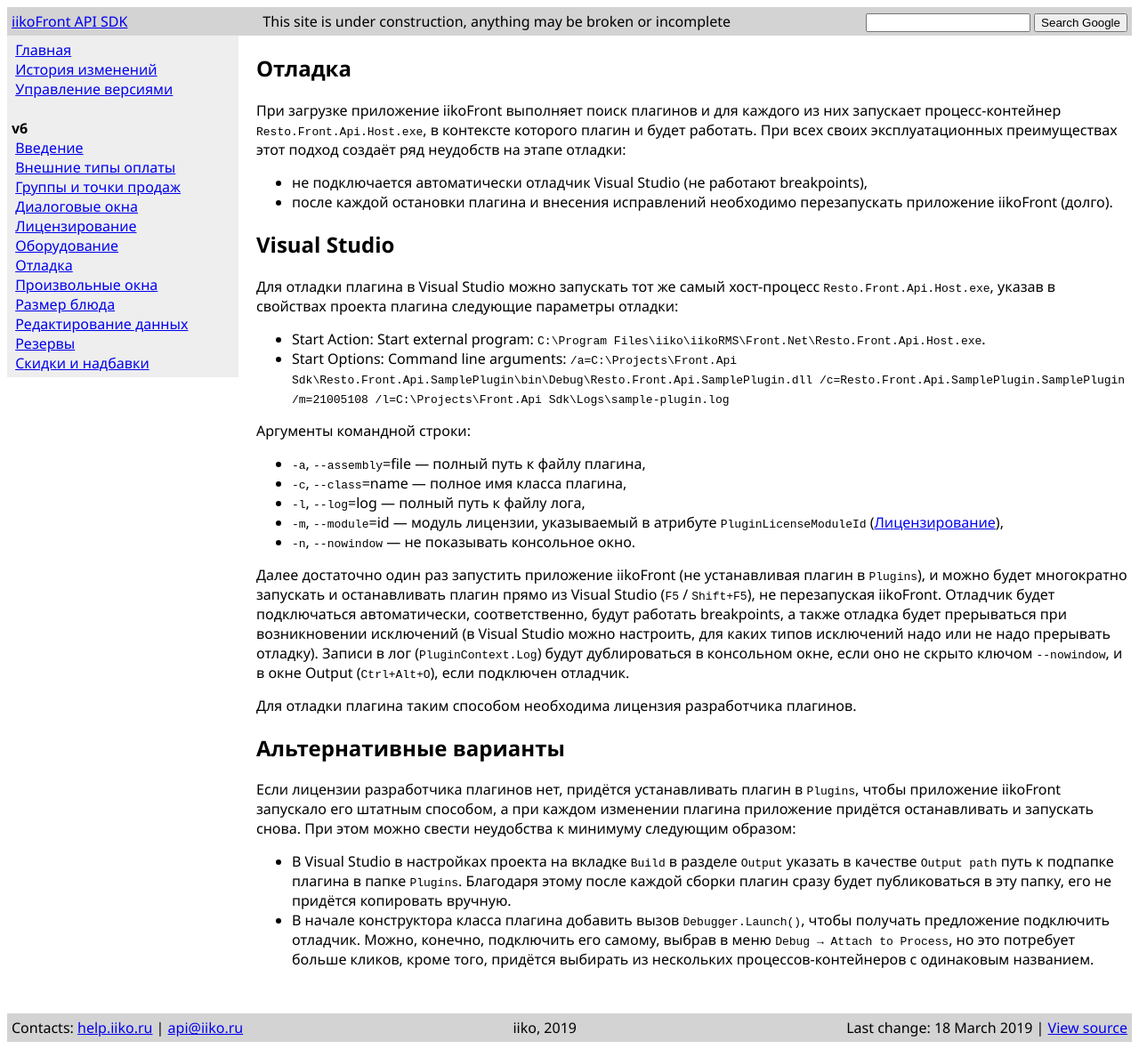
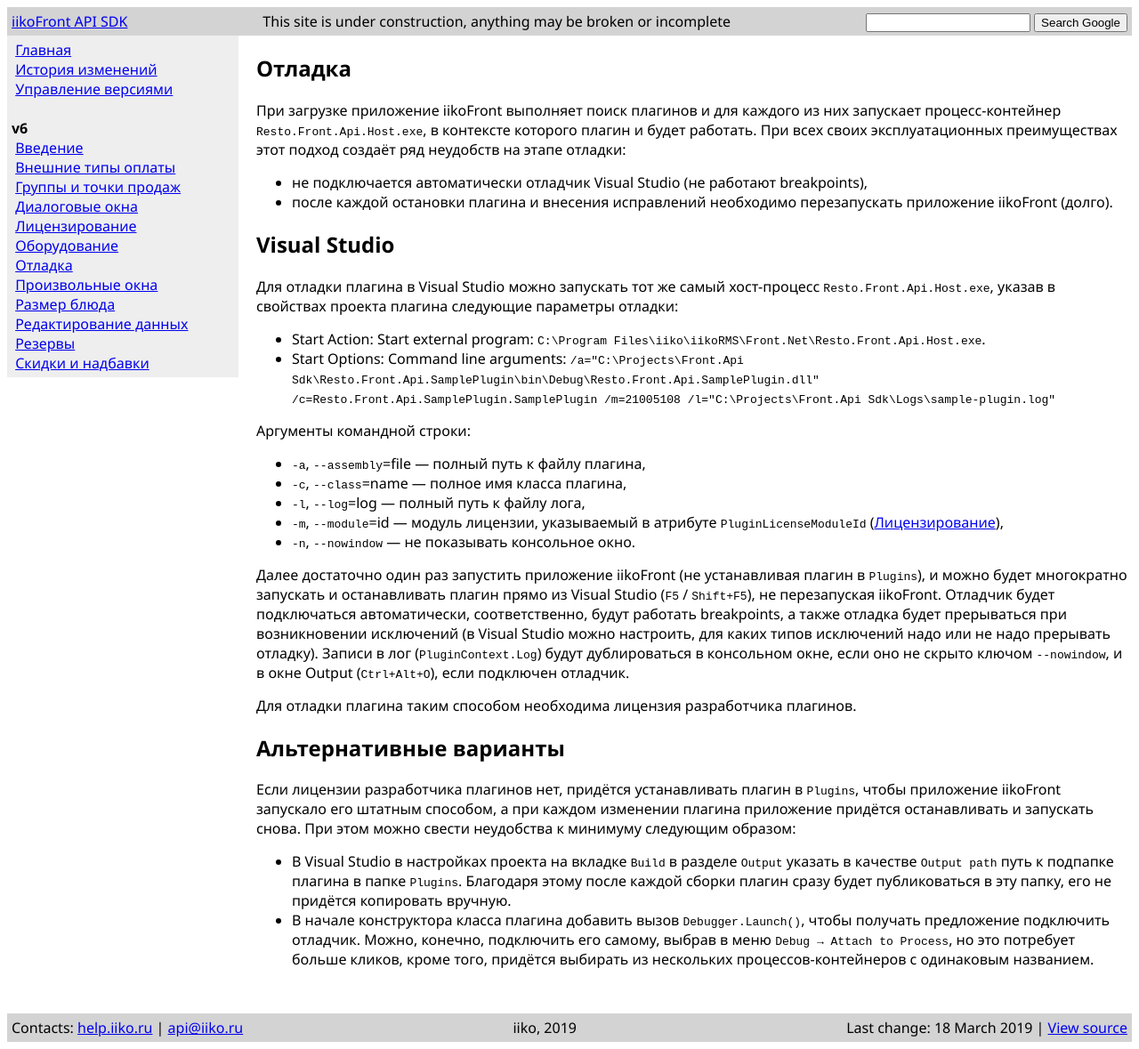
Before and after one commit to iiko/front.api.doc, a Jekyll site: the page built from v6/ru/Debugging.md, in a window 1280 px wide. Shown: the whole page at 89% size. Built offline with Jekyll 4.4.1, drawn with Linux system fonts in a browser that asks for light colours.

Commit message:
Корректировка тестовых путей в примере в статье про отладку

```diff
--- a/v6/ru/Debugging.md
+++ b/v6/ru/Debugging.md
@@ -13,7 +13,7 @@
 Для отладки плагина в Visual Studio можно запускать тот же самый хост-процесс `Resto.Front.Api.Host.exe`, указав в свойствах проекта плагина следующие параметры отладки:
 
 - Start Action: Start external program: `C:\Program Files\iiko\iikoRMS\Front.Net\Resto.Front.Api.Host.exe`.
-- Start Options: Command line arguments: `/a=C:\Projects\Front.Api Sdk\Resto.Front.Api.SamplePlugin\bin\Debug\Resto.Front.Api.SamplePlugin.dll /c=Resto.Front.Api.SamplePlugin.SamplePlugin /m=21005108 /l=C:\Projects\Front.Api Sdk\Logs\sample-plugin.log`
+- Start Options: Command line arguments: `/a="C:\Projects\Front.Api Sdk\Resto.Front.Api.SamplePlugin\bin\Debug\Resto.Front.Api.SamplePlugin.dll" /c=Resto.Front.Api.SamplePlugin.SamplePlugin /m=21005108 /l="C:\Projects\Front.Api Sdk\Logs\sample-plugin.log"`
 
 Аргументы командной строки:
 
```
